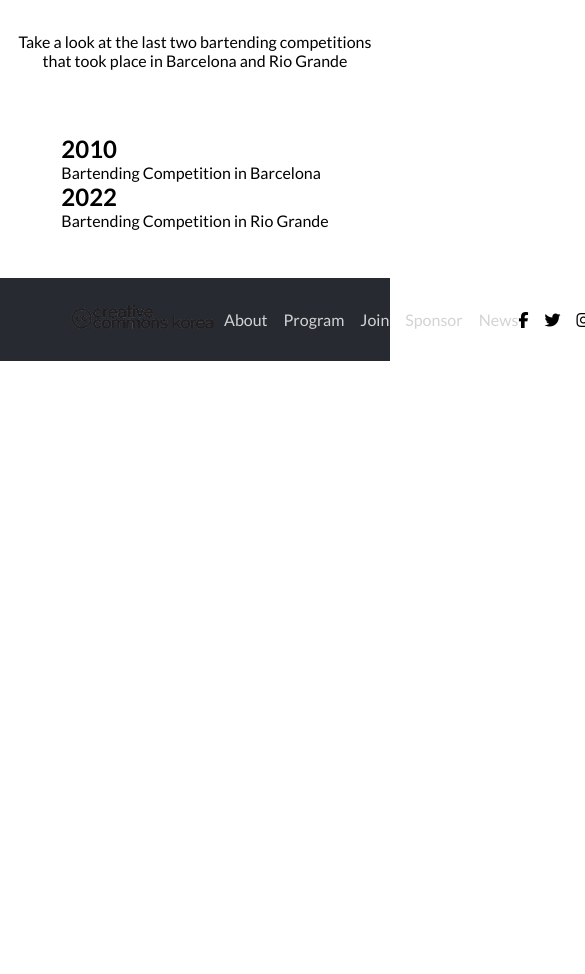
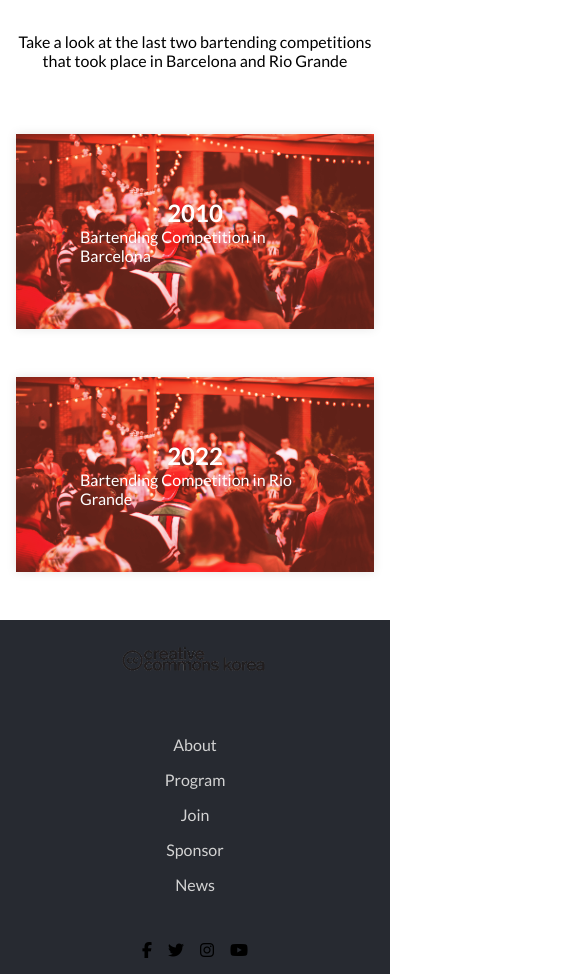
Before and after one commit to 10-menachi/capstone, a website: page html/about.html in a window 390 px wide. Shown: the part 1580-2554 px from the top of the page, 585 px wide, since content can reach past the window. Before the commit the page ends 1941 px from the top, so only its background shows below. Drawn offline with Linux system fonts and the light colour scheme.

Commit message:
Style about page

```diff
--- a/css/about.css
+++ b/css/about.css
@@ -209,6 +209,31 @@ a {
   gap: 1rem;
 }
 
+.past-events .cards {
+  display: flex;
+  gap: 3rem;
+}
+
+.cards {
+  flex-wrap: wrap;
+}
+
+.past-events .cards .card {
+  background-image: url('../assets/event.jpg');
+  background-repeat: no-repeat;
+  background-size: cover;
+  background-position: center;
+  background-color: var(--color-secondary);
+  background-blend-mode: hard-light;
+  padding: 4rem;
+  box-shadow: 0 0 10px rgba(0, 0, 0, 0.1);
+  display: flex;
+  flex-direction: column;
+  justify-content: space-between;
+  align-items: center;
+  color: #fff;
+}
+
 @media screen and (max-width: 1220px) {
   .header {
     padding: 0 6rem;
@@ -278,6 +303,17 @@ a {
   .open {
     display: flex;
   }
+
+  .footer {
+    flex-direction: column;
+    padding: 1rem;
+  }
+
+  .footer .footer-links {
+    flex-direction: column;
+    gap: 1rem;
+    margin: 3rem;
+  }
 }
 
 @media screen and (min-width: 768px) {
--- a/html/about.html
+++ b/html/about.html
@@ -113,12 +113,12 @@
       </p>
       <div class="cards">
         <!-- card-1 -->
-        <div class="card-1">
+        <div class="card card-1">
           <h2>2010</h2>
           <p>Bartending Competition in Barcelona</p>
         </div>
         <!-- card-2 -->
-        <div class="card-3">
+        <div class="card card-3">
           <h2>2022</h2>
           <p>Bartending Competition in Rio Grande</p>
         </div>
```
Also changed, not shown: assets/event.jpg (added).
